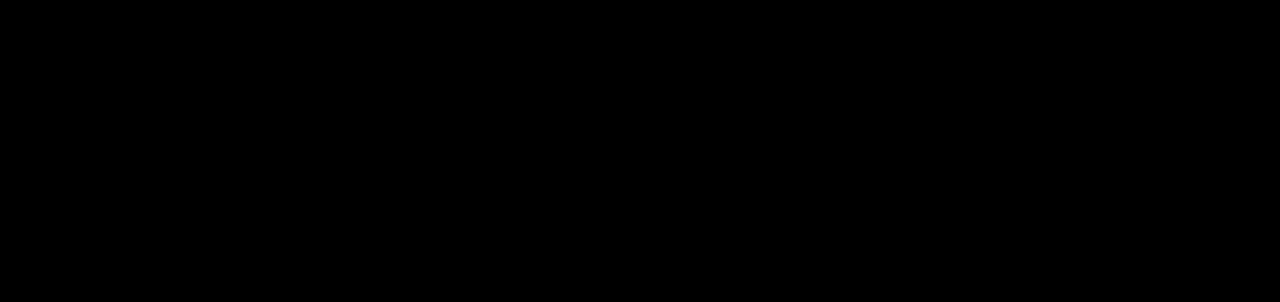
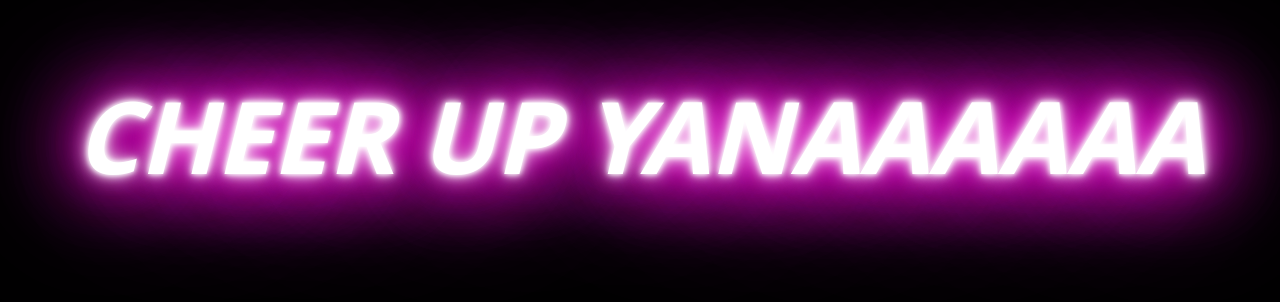
Before and after one commit to cashflowforecast/cashflowforecast.github.io, a plain HTML site: page index.html in a window 1280 px wide. Drawn offline with Linux system fonts and the light colour scheme.

Commit message:
Update index.html

```diff
--- a/index.html
+++ b/index.html
@@ -1,11 +1,11 @@
 <!DOCTYPE html>
 <html>
 <head>
-	<title></title>
+	<title>Go yanaaaaa</title>
 </head>
 <body>
 <h1 class="pink">
-
+	Cheer up Yanaaaaaa
 </h1>
 <style type="text/css">
 @font-face {
```
